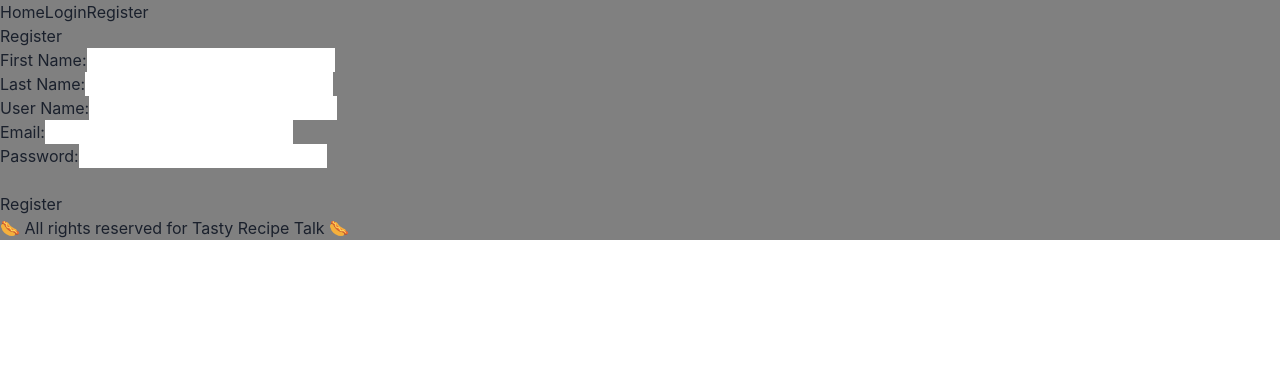
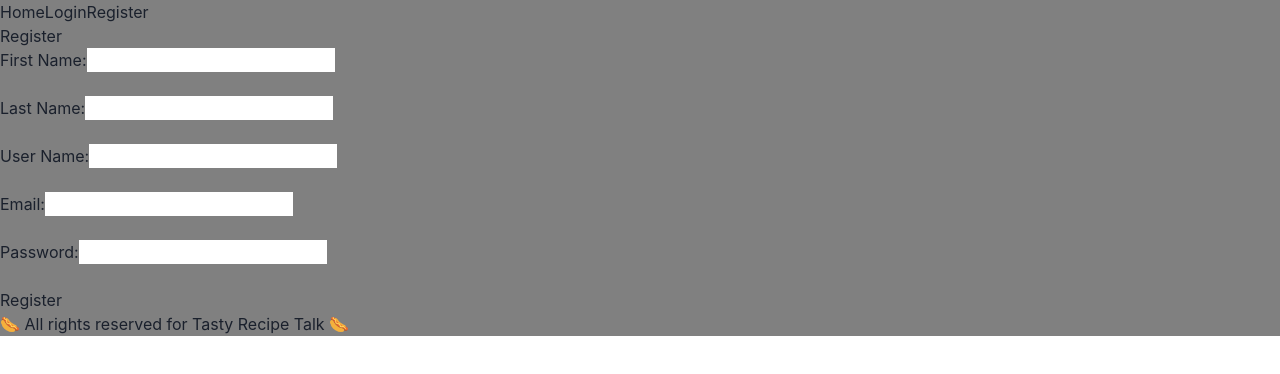
Before and after one commit to A58-Agents-Team1/Tasty-Recipe-Talk, a React (Vite) app: page /register in a window 1280 px wide. Shown: the top 374 px of the page. Built offline with nearby package versions, Linux system fonts and the light colour scheme; no server answers.

Commit message:
add new line between rows for register

```diff
--- a/src/views/Register.jsx
+++ b/src/views/Register.jsx
@@ -52,11 +52,16 @@ export default function Register() {
     return (
         <div>
             <h1>Register</h1>
-            <label htmlFor="firstName">First Name:</label><input value={form.firstName} onChange={updateForm('firstName')} type="text" name="firstName" id="firstName" /><br />
-            <label htmlFor="lastName">Last Name:</label><input value={form.lastName} onChange={updateForm('lastName')} type="text" name="lastName" id="lastName" /><br />
-            <label htmlFor="userName">User Name:</label><input value={form.userName} onChange={updateForm('userName')} type="text" name="userName" id="userName" /><br />
-            <label htmlFor="email">Email:</label><input value={form.email} onChange={updateForm('email')} type="text" name="email" id="email" /><br />
-            <label htmlFor="password">Password:</label><input value={form.password} onChange={updateForm('password')} type="password" name="password" id="password" /><br /><br />
+            <label htmlFor="firstName">First Name:</label>
+            <input value={form.firstName} onChange={updateForm('firstName')} type="text" name="firstName" id="firstName" /><br /><br />
+            <label htmlFor="lastName">Last Name:</label>
+            <input value={form.lastName} onChange={updateForm('lastName')} type="text" name="lastName" id="lastName" /><br /><br />
+            <label htmlFor="userName">User Name:</label>
+            <input value={form.userName} onChange={updateForm('userName')} type="text" name="userName" id="userName" /><br /><br />
+            <label htmlFor="email">Email:</label>
+            <input value={form.email} onChange={updateForm('email')} type="text" name="email" id="email" /><br /><br />
+            <label htmlFor="password">Password:</label>
+            <input value={form.password} onChange={updateForm('password')} type="password" name="password" id="password" /><br /><br />
             <button onClick={register}>Register</button>
         </div>
     )
```
